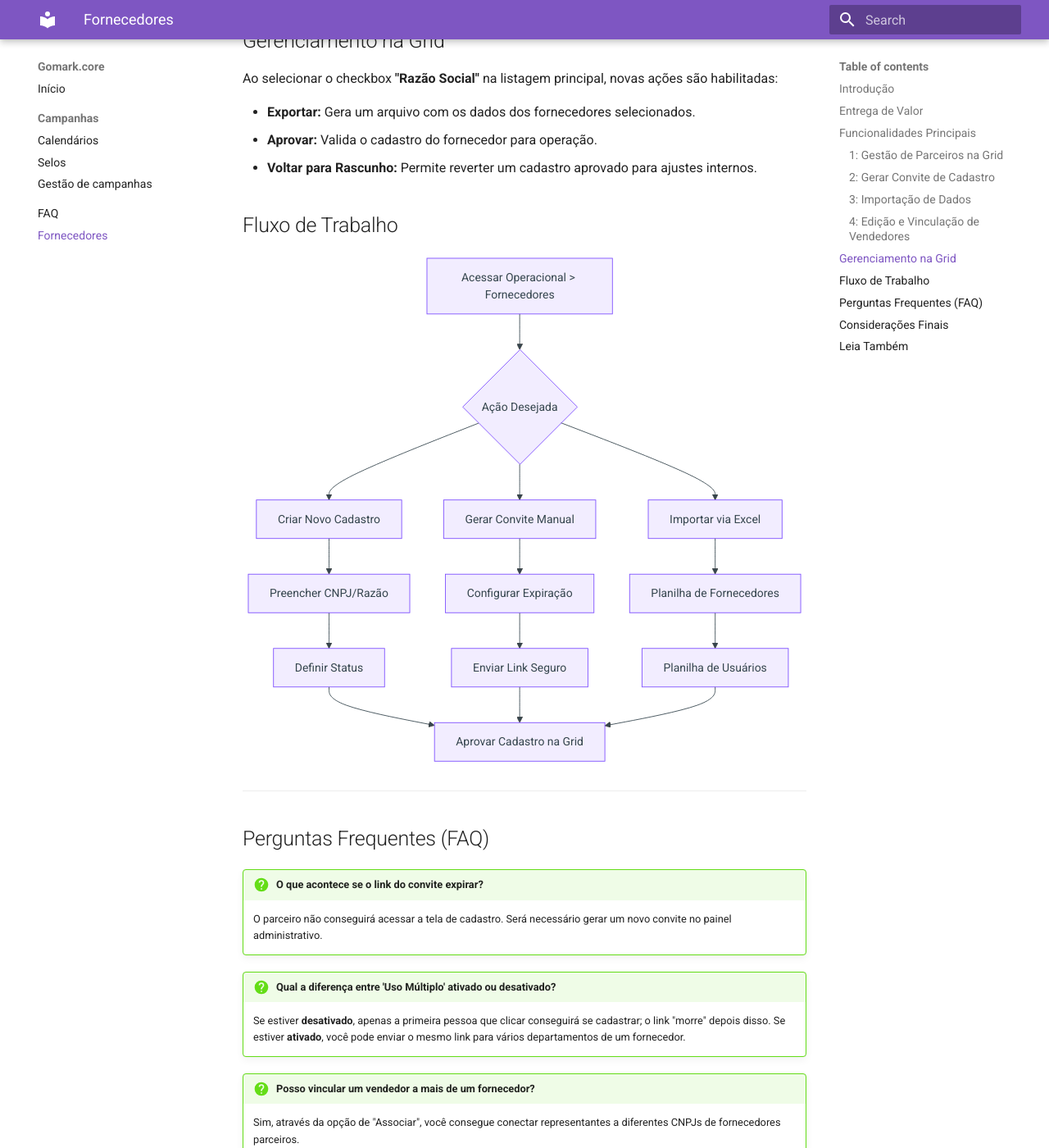
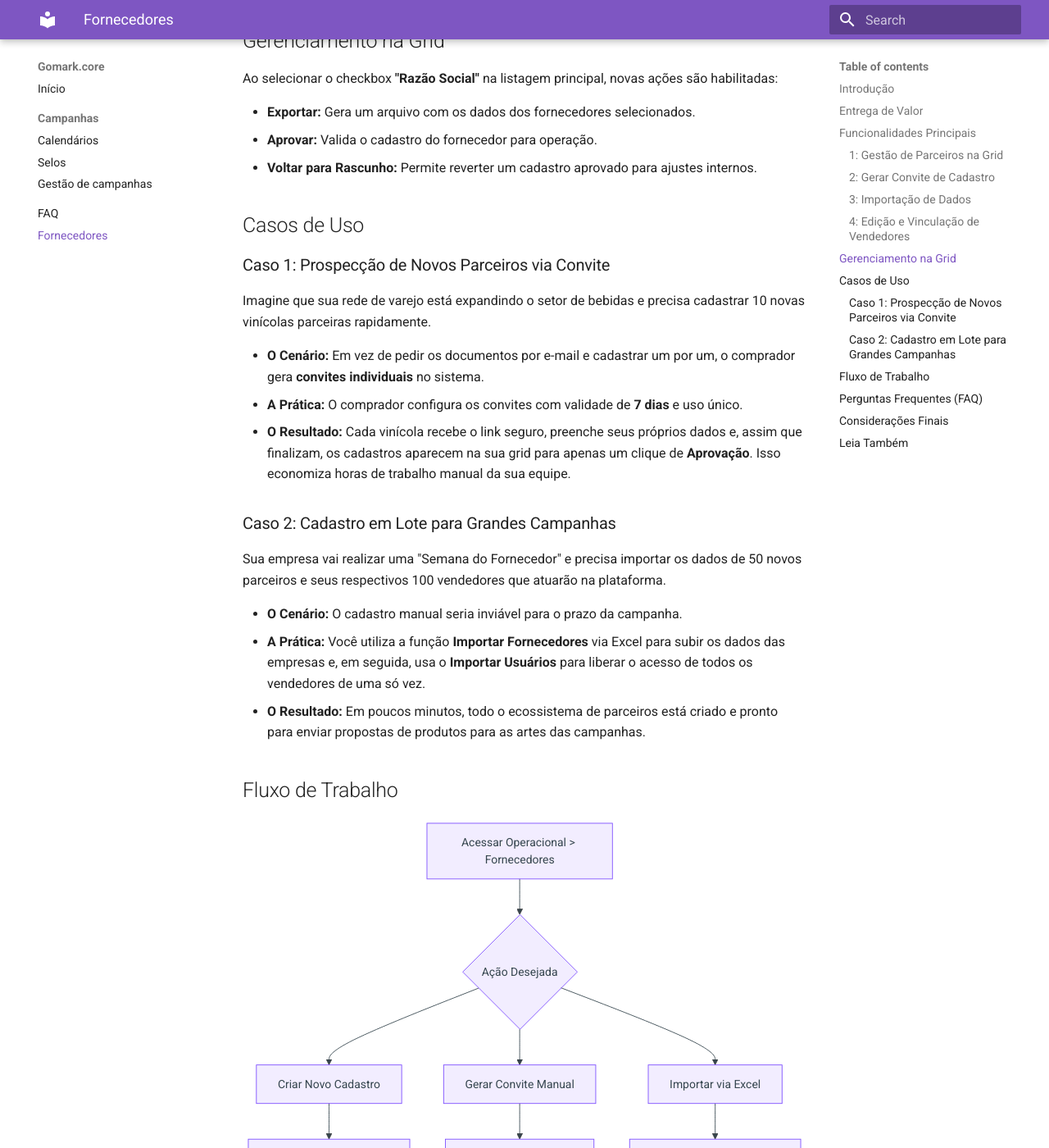
Before and after one commit to suporte552/documentacao, an MkDocs documentation site: the page built from docs/Fornecedores.md, in a window 1280 px wide and 1400 px high, scrolled down 2069 px. Shown: the whole window at 82% size. Built offline with MkDocs 1.6.1 and Material for MkDocs 9.7.7, drawn with Linux system fonts in a browser that asks for light colours.

Commit message:
vault backup: 2026-04-01 14:32:25

```diff
--- a/docs/Fornecedores.md
+++ b/docs/Fornecedores.md
@@ -64,6 +64,23 @@ Ao selecionar o checkbox **"Razão Social"** na listagem principal, novas açõe
 - **Voltar para Rascunho:** Permite reverter um cadastro aprovado para ajustes internos.
 
 
+## Casos de Uso
+
+### Caso 1: Prospecção de Novos Parceiros via Convite
+Imagine que sua rede de varejo está expandindo o setor de bebidas e precisa cadastrar 10 novas vinícolas parceiras rapidamente.
+
+- **O Cenário:** Em vez de pedir os documentos por e-mail e cadastrar um por um, o comprador gera **convites individuais** no sistema.
+- **A Prática:** O comprador configura os convites com validade de **7 dias** e uso único.
+- **O Resultado:** Cada vinícola recebe o link seguro, preenche seus próprios dados e, assim que finalizam, os cadastros aparecem na sua grid para apenas um clique de **Aprovação**. Isso economiza horas de trabalho manual da sua equipe.
+
+### Caso 2: Cadastro em Lote para Grandes Campanhas
+Sua empresa vai realizar uma "Semana do Fornecedor" e precisa importar os dados de 50 novos parceiros e seus respectivos 100 vendedores que atuarão na plataforma.
+
+- **O Cenário:** O cadastro manual seria inviável para o prazo da campanha.
+- **A Prática:** Você utiliza a função **Importar Fornecedores** via Excel para subir os dados das empresas e, em seguida, usa o **Importar Usuários** para liberar o acesso de todos os vendedores de uma só vez.
+- **O Resultado:** Em poucos minutos, todo o ecossistema de parceiros está criado e pronto para enviar propostas de produtos para as artes das campanhas.
+
+
 ## Fluxo de Trabalho
 
 
```
